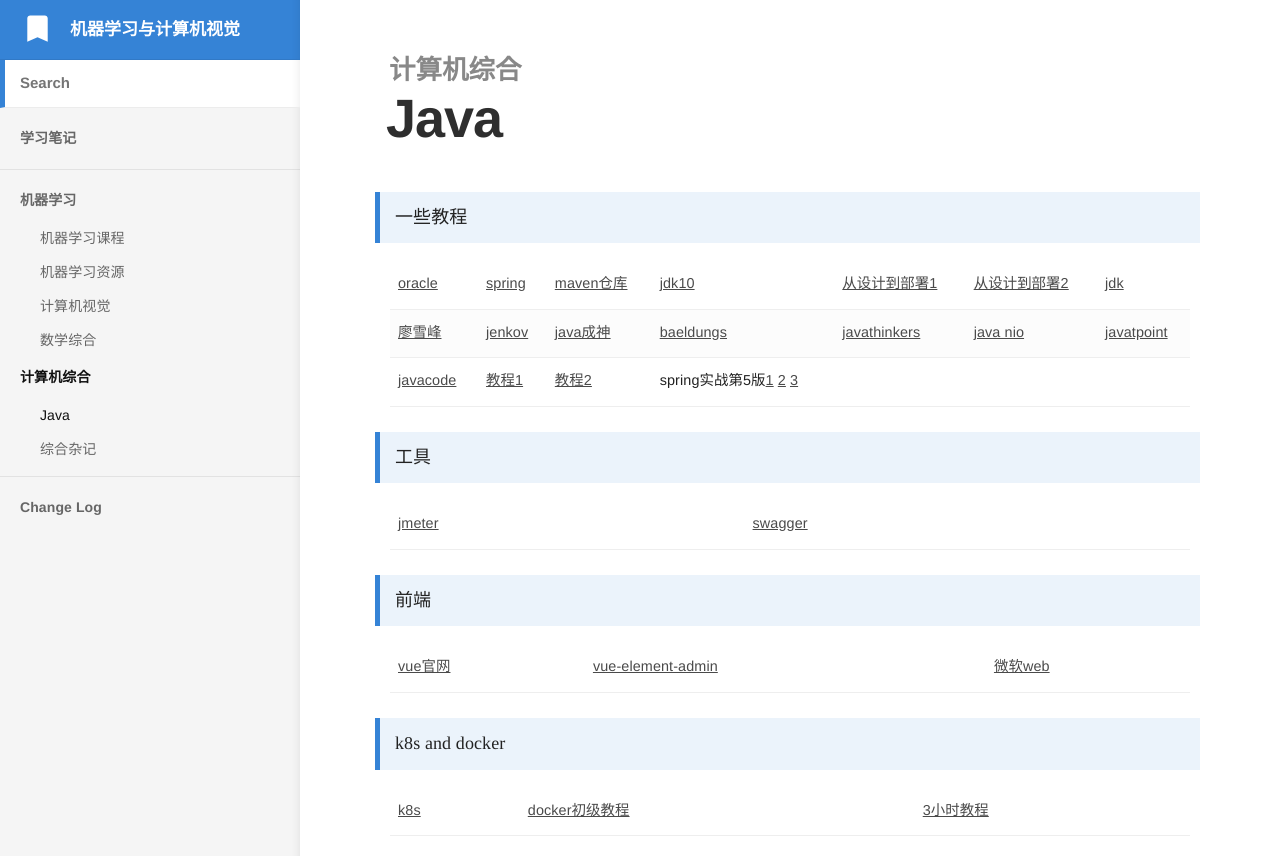
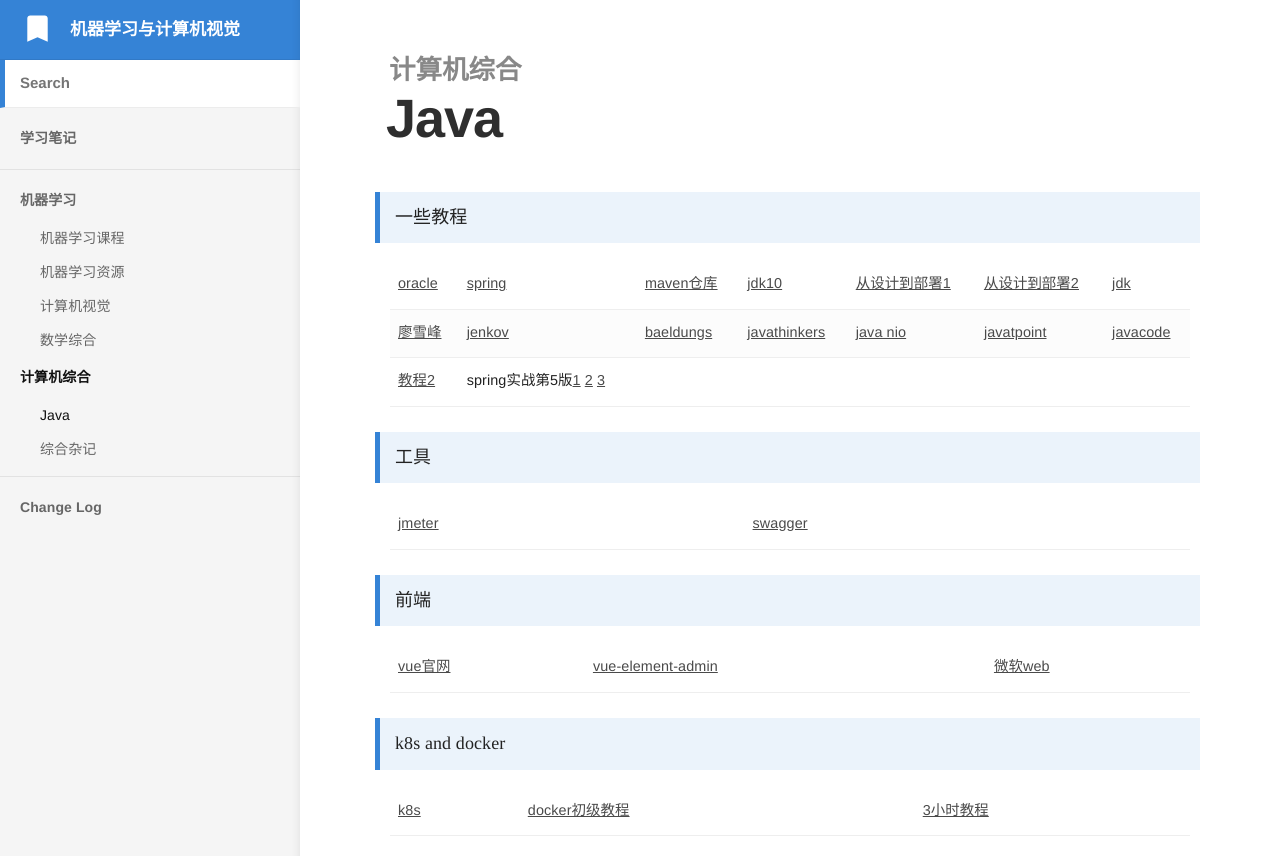
Before and after one commit to bashendixie/Machine_Learning_Notes, a Jekyll site: the page built from _docs/5、计算机综合/Java.md, in a window 1280 px wide. Shown: the top 856 px of the page. Built offline with Jekyll 4.4.1, drawn with Linux system fonts in a browser that asks for light colours; some web fonts are replaced.

Commit message:
no message

```diff
--- a/_docs/5、计算机综合/Java.md
+++ b/_docs/5、计算机综合/Java.md
@@ -38,9 +38,6 @@
 				<a href="https://jenkov.com/tutorials/java-nio/index.html" target="_blank">jenkov</a>
 			</td>
 			<td>
-				<a href="https://hollischuang.gitee.io/" target="_blank">java成神</a>
-			</td>
-			<td>
 				<a href="https://www.baeldung.com/spring-security-vs-apache-shiro" target="_blank">baeldungs</a>
 			</td>
 			<td>
@@ -52,14 +49,11 @@
 			<td>
 				<a href="https://www.javatpoint.com/" target="_blank">javatpoint</a>
 			</td>
-		</tr>
-		<tr>
 			<td>
 				<a href="https://www.javacodegeeks.com/category/java/enterprise-java" target="_blank">javacode</a>
 			</td>
-			<td>
-				<a href="http://www.yesdata.net/archives/" target="_blank">教程1</a>
-			</td>
+		</tr>
+		<tr>
 			<td>
 				<a href="https://doocs.gitee.io/advanced-java/" target="_blank">教程2</a>
 			</td>
```
Also changed, not shown: _docs/1、机器学习/机器学习资源.md (+3 -3 lines).
